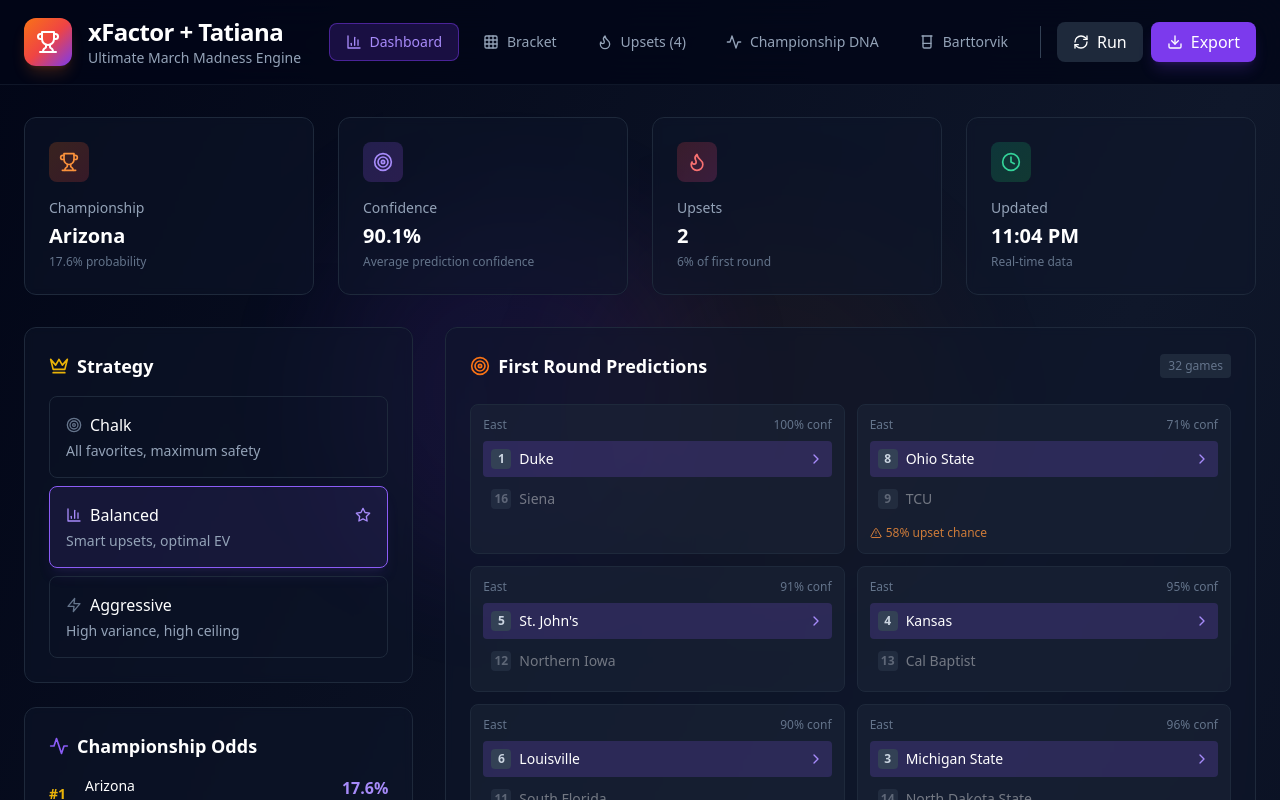
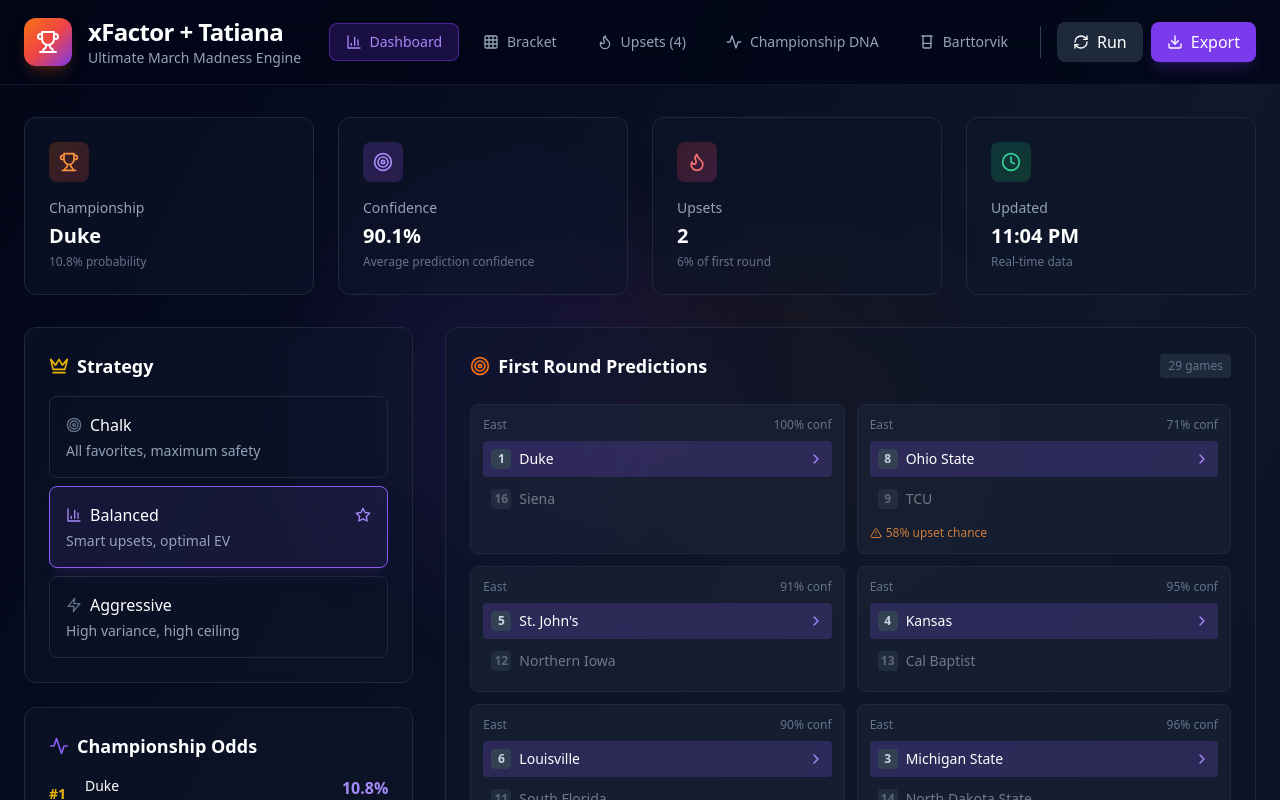
Before and after one commit to xfactortatiana-agent/xfactorbracket, a Next.js app: page / in a window 1280 px wide. Shown: the top 800 px of the page. Built offline with nearby package versions, Linux system fonts and the light colour scheme.

Commit message:
CRITICAL FIX: Filter to 64 teams for simulation (exclude First Four losers)

```diff
--- a/src/app/page.tsx
+++ b/src/app/page.tsx
@@ -42,7 +42,10 @@
   const [viewMode, setViewMode] = useState<'dashboard' | 'bracket' | 'upsets' | 'dna' | 'barttorvik'>('dashboard');
   const [upsetPicks, setUpsetPicks] = useState<ReturnType<typeof findBestUpsetPicks>>([]);
 
-  const teams = tournamentField2026 as CompleteTeam[];
+  // Filter to 64 teams (exclude First Four play-in teams)
+  // First Four: Lehigh/Prairie View, Howard/UMBC, SMU/Miami OH, Texas/NC State
+  const firstFourLosers = ['lehigh', 'howard', 'smu', 'texas']; // Assume these lose play-in
+  const teams = (tournamentField2026 as CompleteTeam[]).filter(t => !firstFourLosers.includes(t.id));
 
   const strategies = [
     { id: 'chalk', name: 'Chalk', desc: 'All favorites, maximum safety', icon: Target },
```
